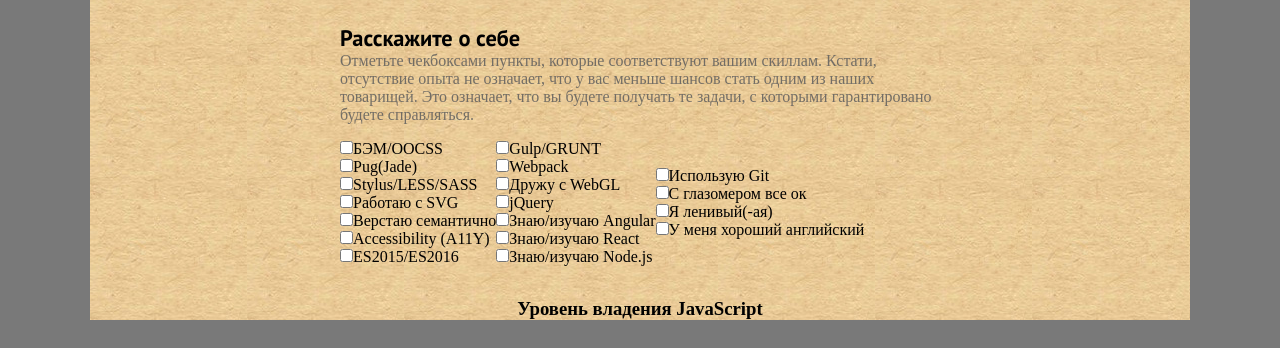
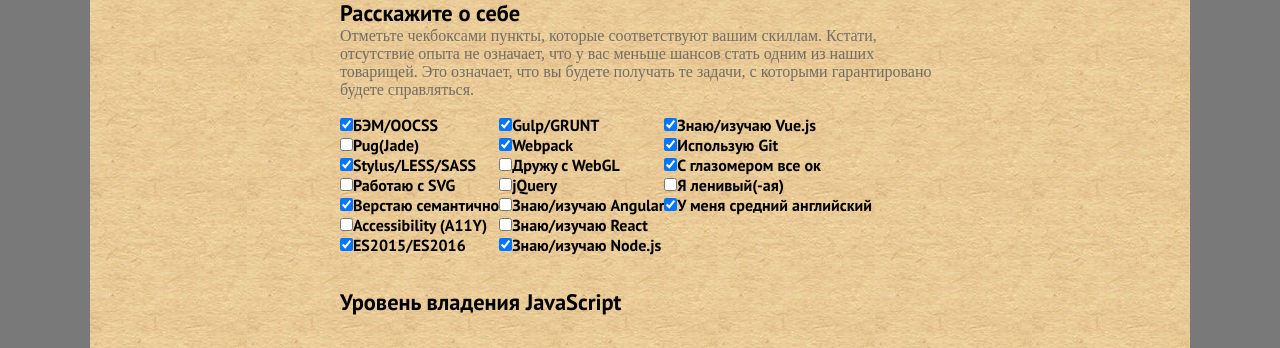
Before and after one commit to Clasen00/factorov_test, a website: page index.html in a window 1280 px wide. Shown: the part 556-904 px from the top of the page. Before the commit the page ends 876 px from the top, so only its background shows below. Drawn offline with Linux system fonts and the light colour scheme.

Commit message:
complete checkbox part

```diff
--- a/index.html
+++ b/index.html
@@ -39,7 +39,6 @@
                     <p>Почта</p>
                     <span class="content-link content-data-text"><a href="mailto:eugenyi.shalaev@gmail.com">eugenyi.shalaev@gmail.com</a></span>
                 </div>
-            </div>
                 <div class="content-checkbox-layot">
                     <div class="checkbox-layot_tittle">
                         <h3>Расскажите о себе</h3>
@@ -50,37 +49,41 @@
                     <div class="content-checkbox-box">
                         <form action="" class="content-checkbox-box__wrap">
                             <div class="checkbox-divison">
-                            <input name="" type="checkbox" />БЭМ/OOCSS<br>
+                                <input name="" type="checkbox" checked />БЭМ/OOCSS<br>
                                 <input name="" type="checkbox" />Pug(Jade)<br>
-                            <input name="" type="checkbox" />Stylus/LESS/SASS<br>
+                                <input name="" type="checkbox" checked />Stylus/LESS/SASS<br>
                                 <input name="" type="checkbox" />Работаю с SVG<br>
-                            <input name="" type="checkbox" />Верстаю семантично<br>
+                                <input name="" type="checkbox" checked/>Верстаю семантично<br>
                                 <input name="" type="checkbox" />Accessibility (A11Y)<br>
-                            <input name="" type="checkbox" />ES2015/ES2016<br>
+                                <input name="" type="checkbox" checked />ES2015/ES2016<br>
                             </div>
                             <div class="checkbox-divison">
 
-                            <input name="" type="checkbox" />Gulp/GRUNT<br>
-                            <input name="" type="checkbox" />Webpack<br>
+                                <input name="" type="checkbox" checked />Gulp/GRUNT<br>
+                                <input name="" type="checkbox" checked />Webpack<br>
                                 <input name="" type="checkbox" />Дружу с WebGL<br>
                                 <input name="" type="checkbox" />jQuery<br>
                                 <input name="" type="checkbox" />Знаю/изучаю Angular<br>
                                 <input name="" type="checkbox" />Знаю/изучаю React<br>
-                            <input name="" type="checkbox" />Знаю/изучаю Node.js<br>
+                                <input name="" type="checkbox" checked />Знаю/изучаю Node.js<br>
                             </div>
 
                             <div class="checkbox-divison">
 
-                            <input name="" type="checkbox" />Использую Git<br>
-                            <input name="" type="checkbox" />С глазомером все ок<br>
+                                <input name="" type="checkbox" checked />Знаю/изучаю Vue.js<br>
+                                <input name="" type="checkbox" checked />Использую Git<br>
+                                <input name="" type="checkbox" checked />С глазомером все ок<br>
                                 <input name="" type="checkbox" />Я ленивый(-ая)<br>
-                            <input name="" type="checkbox" />У меня хороший английский<br>
+                                <input name="" type="checkbox" checked />У меня средний английский<br>
                             </div>
                         </form>
                     </div>
+                    <div class="content-runner checkbox-layot_tittle">
+                        <h3>Уровень владения JavaScript</h3>
                     </div>
-            <div class="content-runner">
-                <h3>Уровень владения JavaScript</h3>
+                    <div class="content-range-slider">
+                    </div>
+                </div>
             </div>
         </div>
     </div>
--- a/style.scss
+++ b/style.scss
@@ -130,14 +130,21 @@
 }
 
 .content-checkbox-box__wrap {
-        display: flex;
+    display: flex;
     flex-direction: row;
     flex-wrap: wrap;
     justify-content: flex-start;
     align-content: flex-start;
-    align-items: center;
+    align-items: flex-start;
 }
 
 .content-runner {
     margin-top: 2em;
+    margin-bottom: 2em;
 }
+
+.checkbox-divison {
+    font-family: SansBold;
+    font-size: 1em;
+    text-align: left;
+}
```
Also changed, not shown: style.css. Lines whose indentation alone changed are shown as unchanged.
